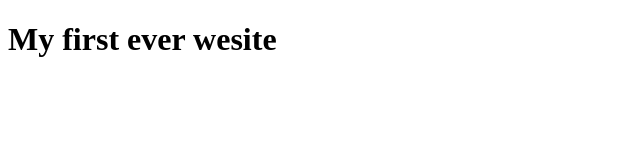
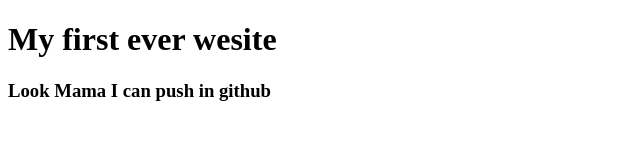
Before and after one commit to Abir-Hasan-GUB/test, a plain HTML site: page index.html in a window 1280 px wide. Shown: the whole page, without its empty margins (0-640 px from the left). Drawn offline with Linux system fonts and the light colour scheme.

Commit message:
learned github

```diff
--- a/index.html
+++ b/index.html
@@ -7,5 +7,6 @@
 </head>
 <body>
     <h1>My first ever wesite</h1>
+    <h3>Look Mama I can push in github</h3>
 </body>
 </html>
```
